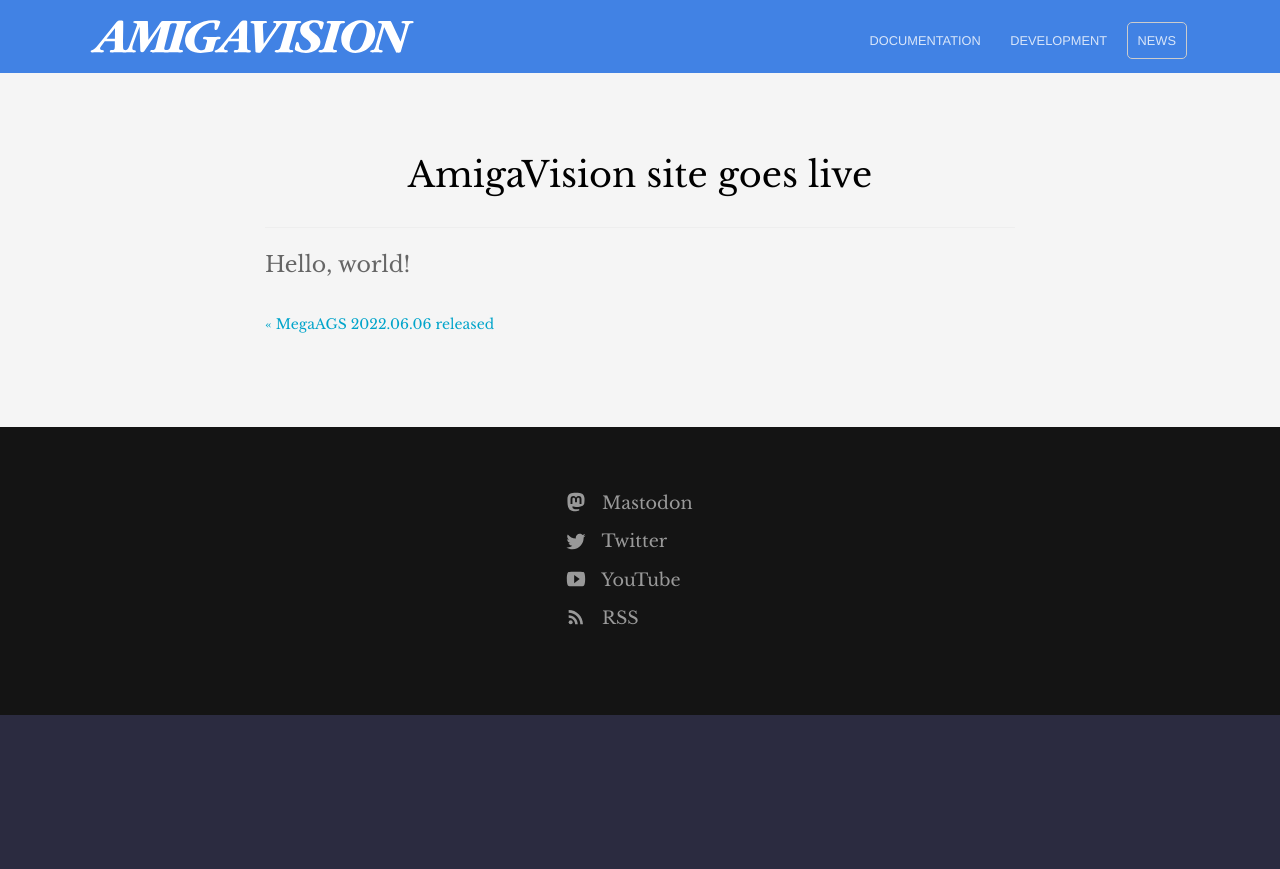
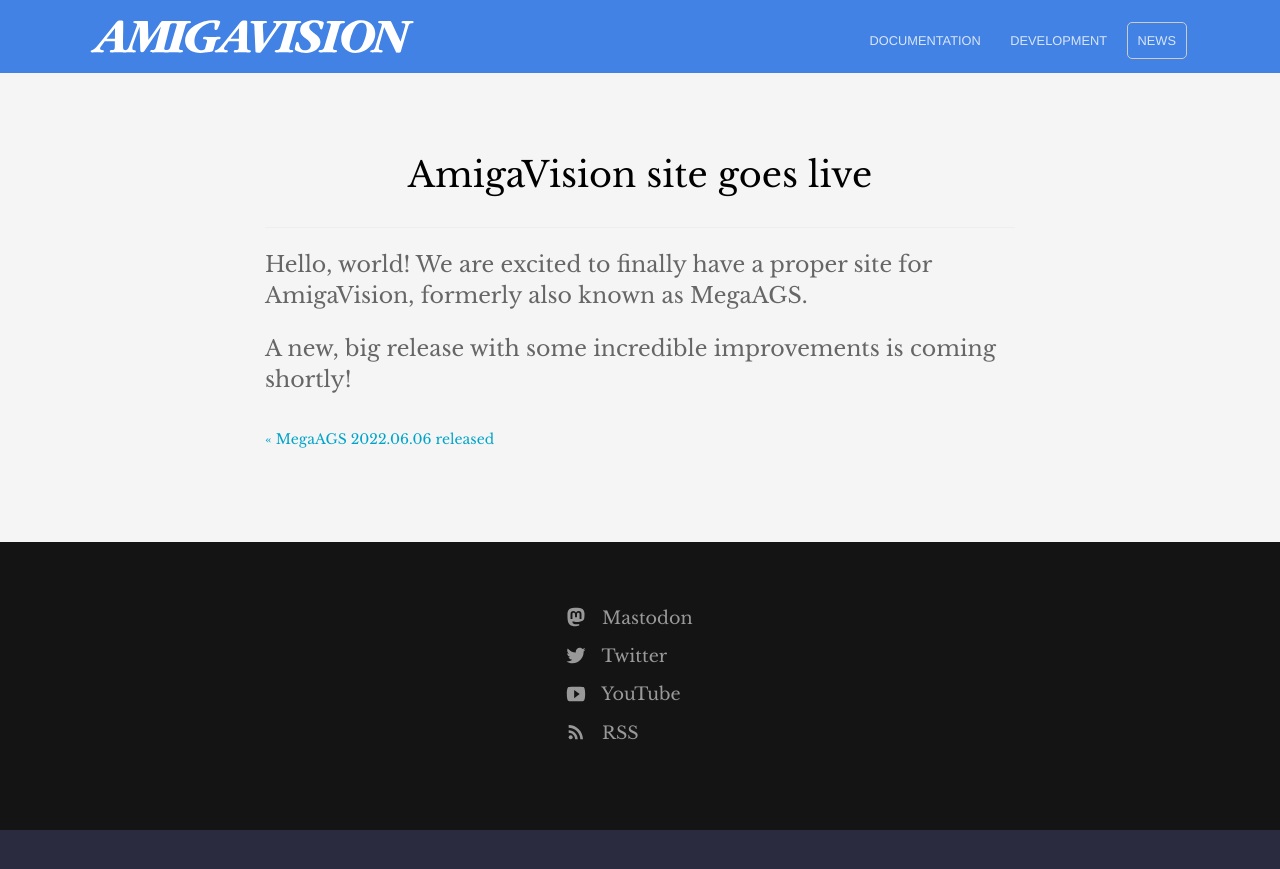
Before and after one commit to amigavision/amigavision.github.io, a Jekyll site: the page built from _posts/2023-03-08-hello.md, in a window 1280 px wide. Shown: the top 869 px of the page. Built offline with Jekyll 4.4.1, drawn with Linux system fonts in a browser that asks for light colours.

Commit message:
Update 2023-03-08-hello.md

```diff
--- a/_posts/2023-03-08-hello.md
+++ b/_posts/2023-03-08-hello.md
@@ -1,4 +1,6 @@
 ---
 title: AmigaVision site goes live
 ---
-Hello, world!
+Hello, world! We are excited to finally have a proper site for AmigaVision, formerly also known as MegaAGS.
+
+A new, big release with some incredible improvements is coming shortly!
```
